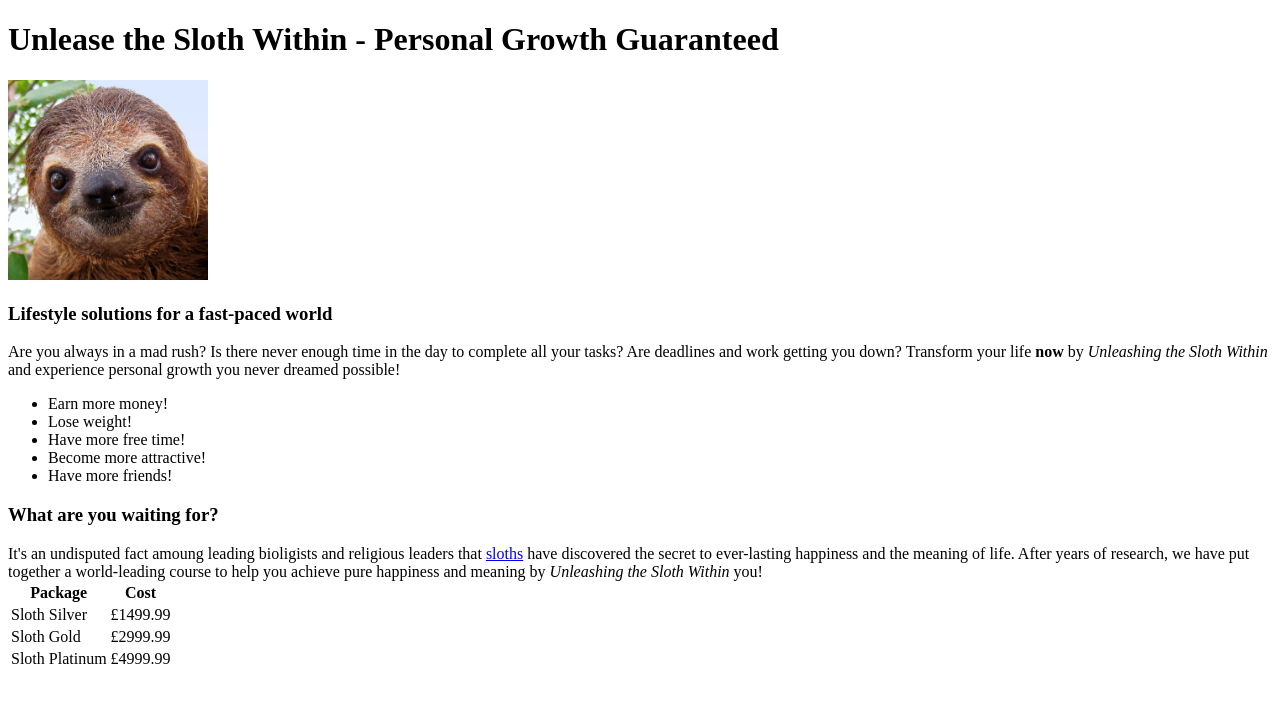
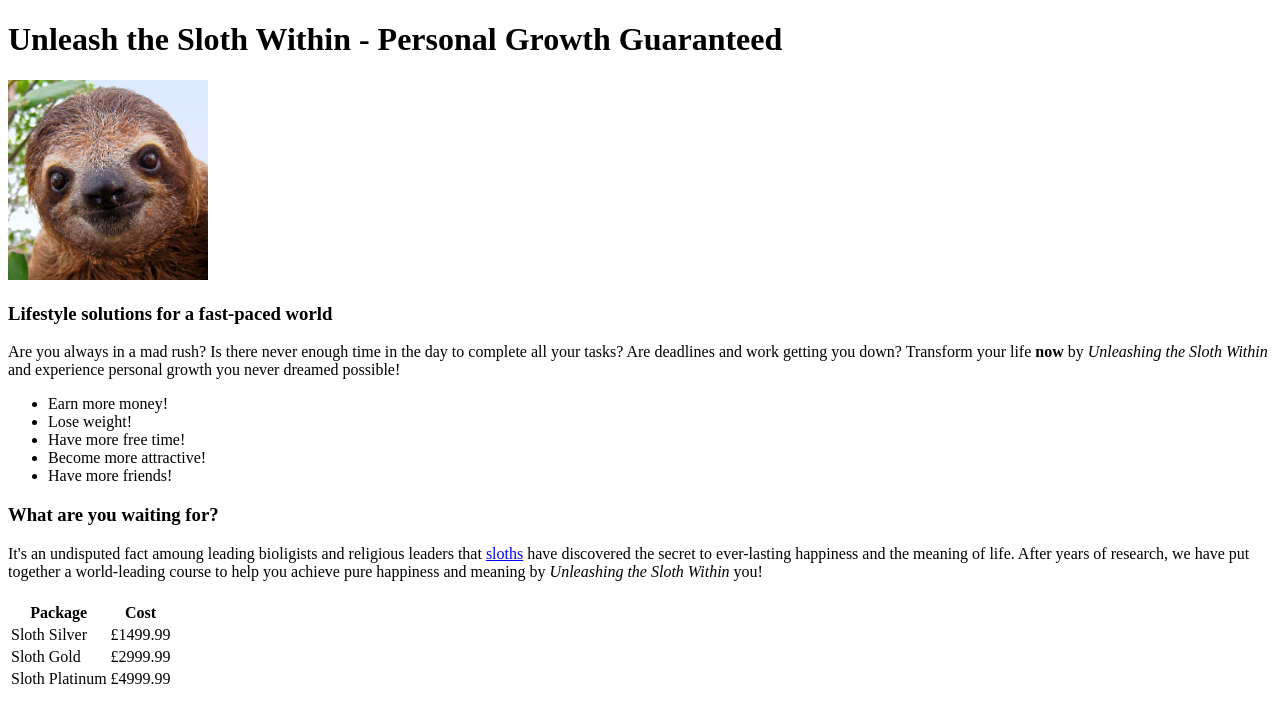
Before and after one commit to KoalaTreeHotel/week01-day02-basic-sloth, a plain HTML site: page index.html in a window 1280 px wide. Drawn offline with Linux system fonts and the light colour scheme.

Commit message:
typo and table shift

```diff
--- a/index.html
+++ b/index.html
@@ -9,7 +9,7 @@
 </head>
 
 <body>
-  <h1>Unlease the Sloth Within - Personal Growth Guaranteed</h1>
+  <h1>Unleash the Sloth Within - Personal Growth Guaranteed</h1>
   <img src="./images/sloth-face.png" alt="Pictre of sloth" width="200" height="200">
   <h3>Lifestyle solutions for a fast-paced world</h3>
   <p>
@@ -32,7 +32,7 @@
   the secret to ever-lasting happiness and the meaning of life. After years of research, we have put together
   a world-leading course to help you achieve pure happiness and meaning
   by <em>Unleashing the Sloth Within</em> you!
-  <table>
+  <table style="padding-top: 20px;">
     <tbody>
       <tr>
         <th scope="col">Package</th>
```
